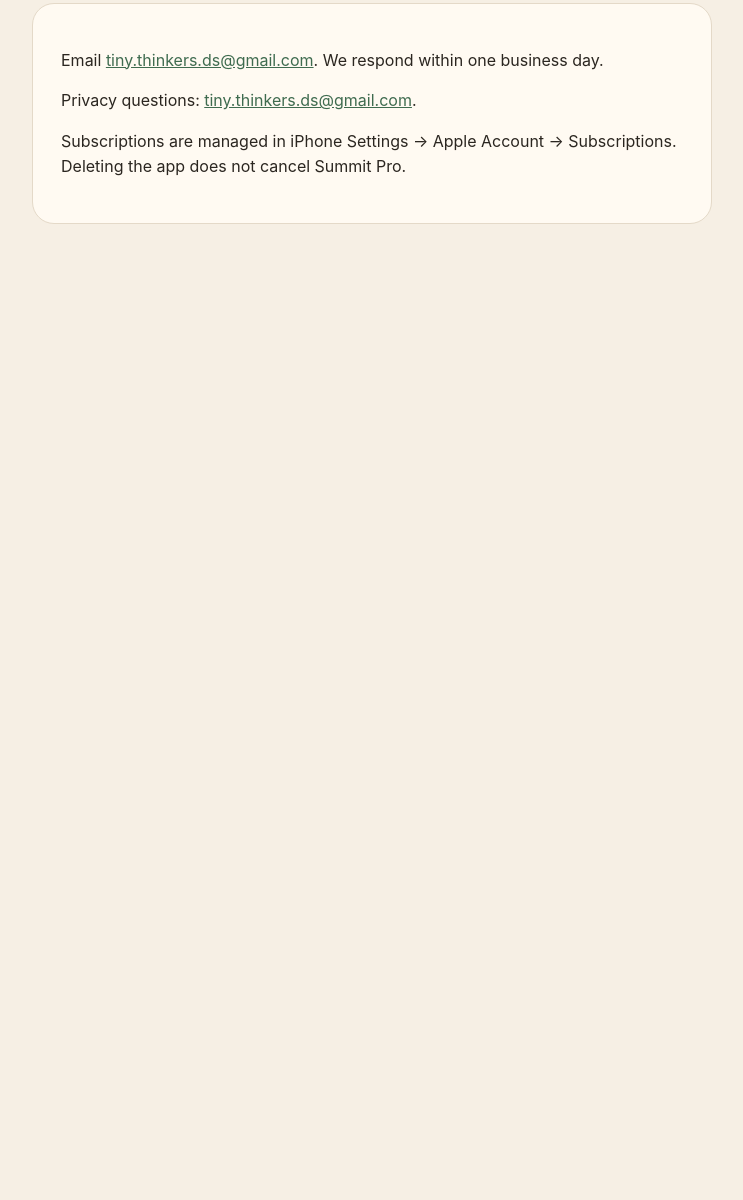
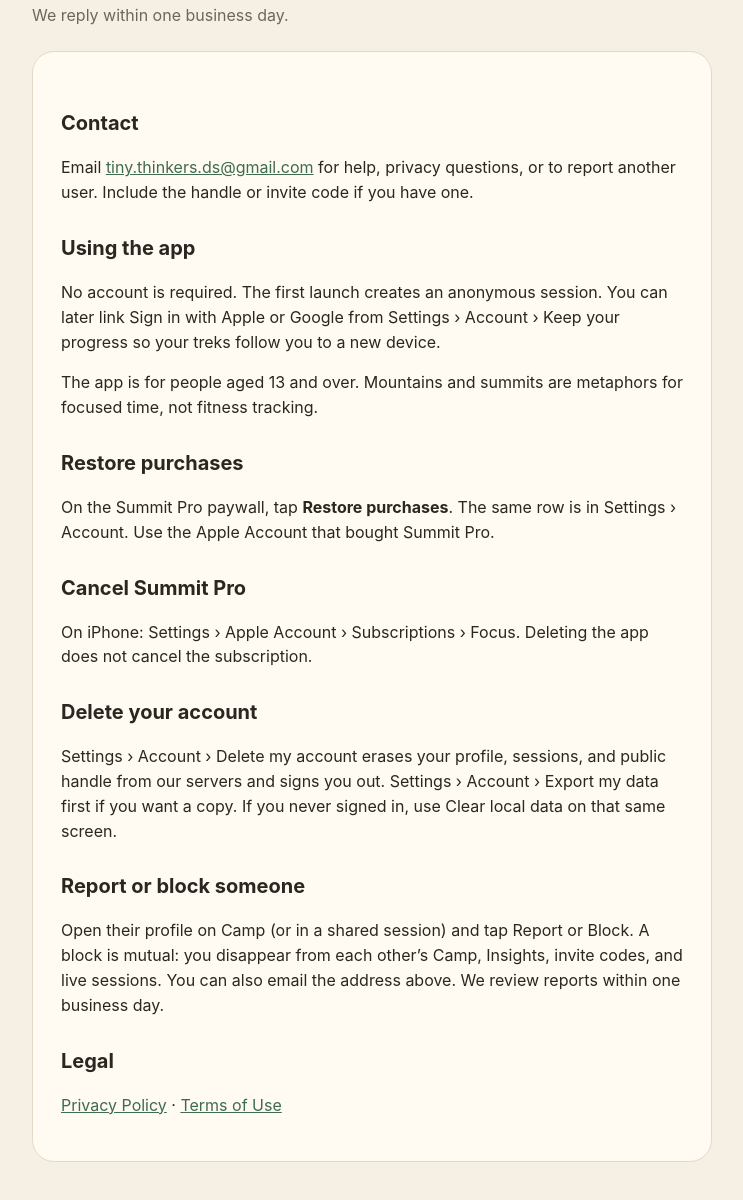
Before and after one commit to rishabhDS/focussummit-site, a plain HTML site: page support/index.html in a window 1280 px wide. Shown: the part 152-1352 px from the top of the page, without its empty margins (268-1011 px from the left). Before the commit the page ends 800 px from the top, so only its background shows below. Drawn offline with Linux system fonts and the light colour scheme.

Commit message:
Sync site from focus_trek web/

```diff
--- a/support/index.html
+++ b/support/index.html
@@ -16,10 +16,29 @@
     </nav>
     <p class="eyebrow">Focus: Summit Together</p>
     <h1>Support</h1>
+    <p class="lead">We reply within one business day.</p>
     <div class="card doc">
-      <p>Email <a href="mailto:tiny.thinkers.ds@gmail.com">tiny.thinkers.ds@gmail.com</a>. We respond within one business day.</p>
-      <p>Privacy questions: <a href="mailto:tiny.thinkers.ds@gmail.com">tiny.thinkers.ds@gmail.com</a>.</p>
-      <p>Subscriptions are managed in iPhone Settings → Apple Account → Subscriptions. Deleting the app does not cancel Summit Pro.</p>
+      <h2>Contact</h2>
+      <p>Email <a href="mailto:tiny.thinkers.ds@gmail.com">tiny.thinkers.ds@gmail.com</a> for help, privacy questions, or to report another user. Include the handle or invite code if you have one.</p>
+
+      <h2>Using the app</h2>
+      <p>No account is required. The first launch creates an anonymous session. You can later link Sign in with Apple or Google from Settings › Account › Keep your progress so your treks follow you to a new device.</p>
+      <p>The app is for people aged 13 and over. Mountains and summits are metaphors for focused time, not fitness tracking.</p>
+
+      <h2>Restore purchases</h2>
+      <p>On the Summit Pro paywall, tap <strong>Restore purchases</strong>. The same row is in Settings › Account. Use the Apple Account that bought Summit Pro.</p>
+
+      <h2>Cancel Summit Pro</h2>
+      <p>On iPhone: Settings › Apple Account › Subscriptions › Focus. Deleting the app does not cancel the subscription.</p>
+
+      <h2>Delete your account</h2>
+      <p>Settings › Account › Delete my account erases your profile, sessions, and public handle from our servers and signs you out. Settings › Account › Export my data first if you want a copy. If you never signed in, use Clear local data on that same screen.</p>
+
+      <h2>Report or block someone</h2>
+      <p>Open their profile on Camp (or in a shared session) and tap Report or Block. A block is mutual: you disappear from each other’s Camp, Insights, invite codes, and live sessions. You can also email the address above. We review reports within one business day.</p>
+
+      <h2>Legal</h2>
+      <p><a href="../privacy/">Privacy Policy</a> · <a href="../terms/">Terms of Use</a></p>
     </div>
   </div>
 </body>
```
Also changed, not shown: privacy/index.html (+2 -2 lines).
